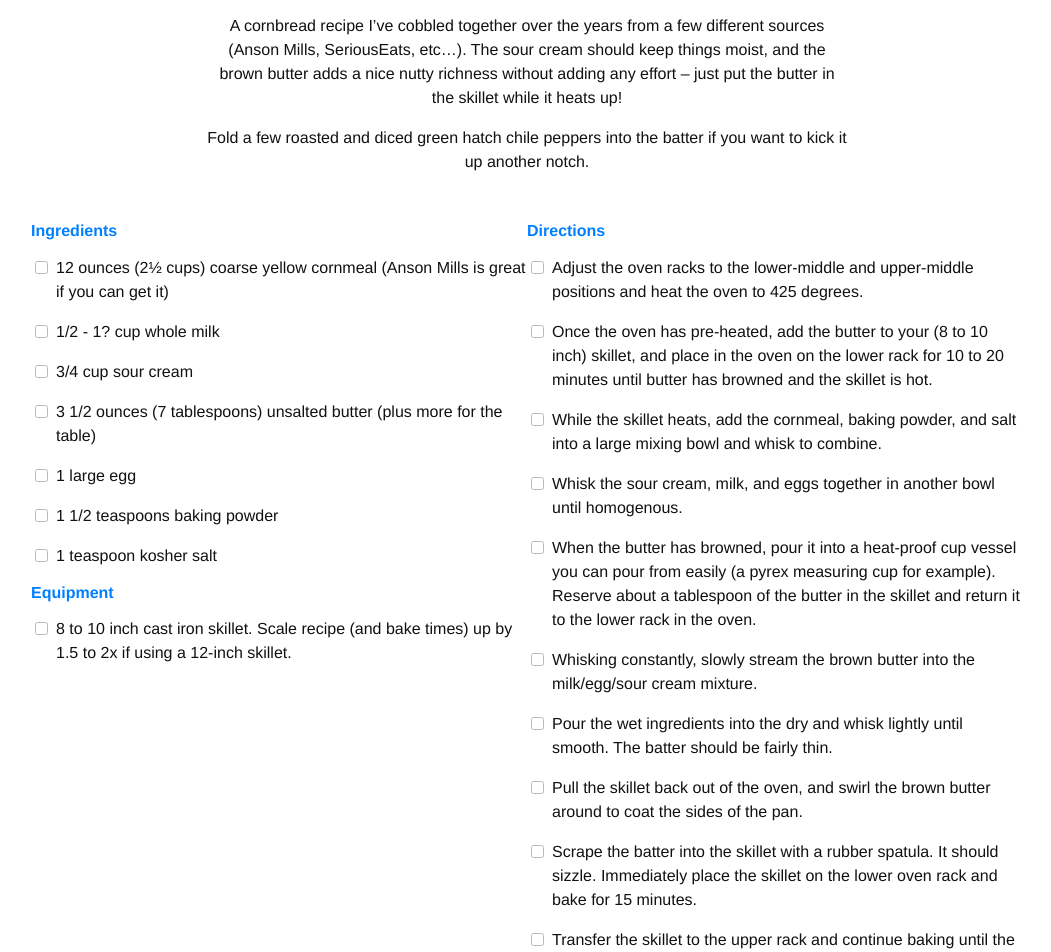
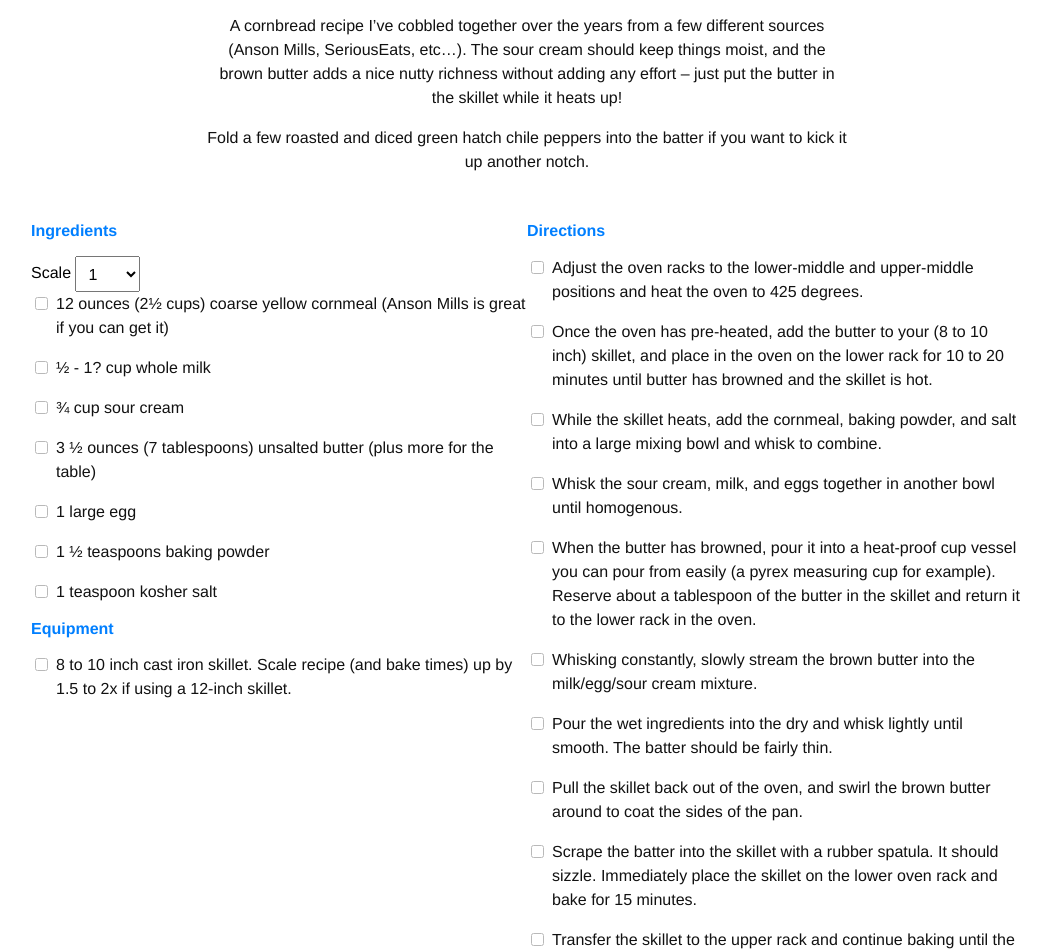
Before and after one commit to mattsmitton/mattsmitton, a Jekyll site: the page built from _recipes/black-skillet-cornbread.md, in a window 1280 px wide. Shown: the part 908-1860 px from the top of the page, without its empty margins (113-1164 px from the left). Built offline with Jekyll 4.4.1, drawn with Linux system fonts in a browser that asks for light colours; nearby versions of some CDN libraries; some web fonts are replaced; some of the changed lines change nothing that is shown.

Commit message:
Adds dropdown menu to scale ingredients

```diff
--- a/_layouts/recipe.html
+++ b/_layouts/recipe.html
@@ -45,6 +45,15 @@ layout: default
 
       {% if page.ingredients %}
       <h4 class="blue mt0 mb2 xs-center">Ingredients</h4>
+      <div id='scaleSelect' , align="left" , class="select-scale">
+        <select name="selectRecipeScale" , onchange="liveScaleRecipe.call(this, event)">
+          <option value=0.5>&frac12;</option>
+          <option selected value=1>1</option>
+          <option value=1.5>1 &frac12;</option>
+          <option value=2>2</option>
+          <option value=3>3</option>
+        </select>
+      </div>
       <ul itemprop="ingredients">
         <!-- list ingredients that make up recipe -->
         {% for ingredient in page.ingredients %}
@@ -160,3 +169,4 @@ layout: default
   });
 
 </script>
+<script src="/js/scale_recipes.js"></script>
--- a/css/bass.css
+++ b/css/bass.css
@@ -1255,3 +1255,12 @@ input[type=range] {
 .border-darken-3 { border-color: rgba(0,0,0,.25) }
 .border-darken-4 { border-color: rgba(0,0,0,.5) }
 .muted { opacity: .5 }
+
+.select-scale {
+  display: inline;
+}
+
+.select-scale:before {
+  content: 'Scale';
+  color: black;
+}
--- /dev/null
+++ b/js/scale_recipes.js
@@ -0,0 +1,148 @@
+'use strict';
+const scaleFactor = 1;
+
+preprocessIngredients();
+scaleRecipe(scaleFactor);
+
+//  --- Functions needed ---
+
+function toNumber(inString){
+    let result;
+    if (inString.includes('/')){
+        let z = inString.split('/');
+        result = z[0]/z[1];
+    }
+    else {
+        result = +inString
+    }
+    return result
+}
+
+function quantityToNumber(inString){
+    let valueArray = inString.split(/\s/g);
+    valueArray = valueArray.map(item => toNumber(item));
+    let theTotal = valueArray.reduce((a, b) => a + b);
+    return theTotal
+}
+
+function numberToPretty(inNum){
+    let wholeNumber;
+    if (inNum < 1){
+        wholeNumber = "";
+    }
+    else {
+        wholeNumber = Math.trunc(inNum).toString();
+    }
+    let fraction = inNum % 1;
+    let fracRep;
+    if (Math.abs(fraction) < 0.00001){
+        fracRep = ''
+    } else if (Math.abs(fraction - 1/2) < 0.00001){
+        fracRep = " &frac12;";
+    } else if (Math.abs(fraction - 1 / 4) < 0.00001) {
+        fracRep = " &frac14;";
+    } else if (Math.abs(fraction - 3 / 4) < 0.00001) {
+        fracRep = " &frac34;";
+    } else if (Math.abs(fraction - 1 / 3) < 0.00001) {
+        fracRep = " &frac13;";
+    } else if (Math.abs(fraction - 2 / 3) < 0.00001) {
+        fracRep = " &frac23;";
+    } else if (Math.abs(fraction - 1 / 8) < 0.00001) {
+        fracRep = " &frac18;";
+    } else if (Math.abs(fraction - 3 / 8) < 0.00001) {
+        fracRep = " &frac38;";
+    } else if (Math.abs(fraction - 5 / 8) < 0.00001) {
+        fracRep = " &frac58;";
+    } else if (Math.abs(fraction - 7 / 8) < 0.00001) {
+        fracRep = " &frac78;";
+    } else if (Math.abs(fraction - 1 / 6) < 0.00001) {
+        fracRep = " &frac16;";
+    } else if (Math.abs(fraction - 5 / 6) < 0.00001) {
+        fracRep = " &frac56;";
+    } else if (Math.abs(fraction - 1 / 9) < 0.00001) {
+        fracRep = " <sup>1</sup>&frasl;<sub>9</sub>";
+    } else if (Math.abs(fraction - 2 / 9) < 0.00001) {
+        fracRep = " <sup>2</sup>&frasl;<sub>9</sub>";
+    } else if (Math.abs(fraction - 4 / 9) < 0.00001) {
+        fracRep = " <sup>4</sup>&frasl;<sub>9</sub>";
+    } else if (Math.abs(fraction - 5 / 9) < 0.00001) {
+        fracRep = " <sup>5</sup>&frasl;<sub>9</sub>";
+    } else if (Math.abs(fraction - 7 / 9) < 0.00001) {
+        fracRep = " <sup>7</sup>&frasl;<sub>9</sub>";
+    } else if (Math.abs(fraction - 8 / 9) < 0.00001) {
+        fracRep = " <sup>8</sup>&frasl;<sub>9</sub>";
+    } else {
+        fracRep = toString(fraction);
+    }
+    // Now, if it matches a nice fraction code in html give it that, otherwise leave as decimal
+    // let final = (wholeNumber + fracRep).trim() // concatenate
+    let final = wholeNumber + fracRep
+    return final;
+}
+
+function extractQuantity(ingredient){
+    let reMatch = ingredient.match(/^\d[/\d\s\.]*\s/i);
+    let quantity;
+    if (reMatch === null) {
+        quantity = "";
+    }
+    else {
+        quantity = reMatch[0];
+    }
+    return quantity
+}
+
+function scaleIngredient(bareIngredient, quantity, scale = 1){
+    let matchLength;
+    if (quantity == ""){
+        matchLength = 0
+        quantity = '1'
+    }
+    else {
+        matchLength = quantity.length
+    }
+    let newQuantity = numberToPretty(scale*quantityToNumber(quantity));
+    let result = newQuantity + ' ' + bareIngredient;
+    return result
+}
+
+function preprocessIngredients(){
+    let ingredients = document.querySelectorAll('li[itemprop=recipeIngredient]')
+    let quantityArray = [];
+    let ingredientBaseArray = [];
+    let ingredientQuantity;
+    let ingredientBase;
+    for (let i = 0; i < ingredients.length; i++) {
+        let ingredient = ingredients[i].firstElementChild;
+        // Now, run the code to modify the ingredient
+        ingredientQuantity = extractQuantity(ingredient.innerHTML);
+        quantityArray.push(ingredientQuantity);
+        ingredientBase = ingredient.innerHTML.substring(ingredientQuantity.length);
+        ingredientBaseArray.push(ingredientBase)
+    }
+    // Now I need to write this array to a file in the document tree
+    let div = document.createElement('div');
+    div.id = 'ingredient-quantities';
+    div.dataset.quantities = quantityArray.toString()
+    document.body.appendChild(div)
+    // Now for the base ingredients
+    let div2 = document.createElement('div');
+    div2.id = 'ingredient-bases';
+    div2.dataset.ingredients = ingredientBaseArray.toString()
+    document.body.appendChild(div2)
+}
+
+function scaleRecipe(scale = 1){
+    let ingredients = document.querySelectorAll('li[itemprop=recipeIngredient]')
+    let quantities = document.getElementById('ingredient-quantities').dataset.quantities.split(',');
+    let bases = document.getElementById('ingredient-bases').dataset.ingredients.split(',');
+    for (let i = 0; i < ingredients.length; i++) {
+        let ingredient = ingredients[i].firstElementChild;
+        // Now, run the code to modify the ingredient
+        ingredient.innerHTML = scaleIngredient(bases[i], quantities[i], scale);
+    }
+}
+
+function liveScaleRecipe(event){
+    scaleRecipe(this.options[this.selectedIndex].value)
+}
```
